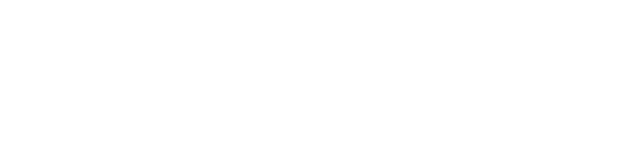
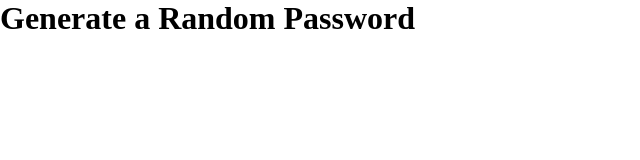
Before and after one commit to takahiroaoki917-ops/password-generater, a plain HTML site: page index.html in a window 1280 px wide. Shown: the whole page, without its empty margins (0-640 px from the left). Drawn offline with Linux system fonts and the light colour scheme.

Commit message:
Update index.html

```diff
--- a/index.html
+++ b/index.html
@@ -3,7 +3,7 @@
         <link rel="stylesheet" href="index.css">
     </head>
     <body>
-        <h1></h1>
+        <h1>Generate a Random Password</h1>
         <script src="index.js"></script>
     </body>
 </html>
```
